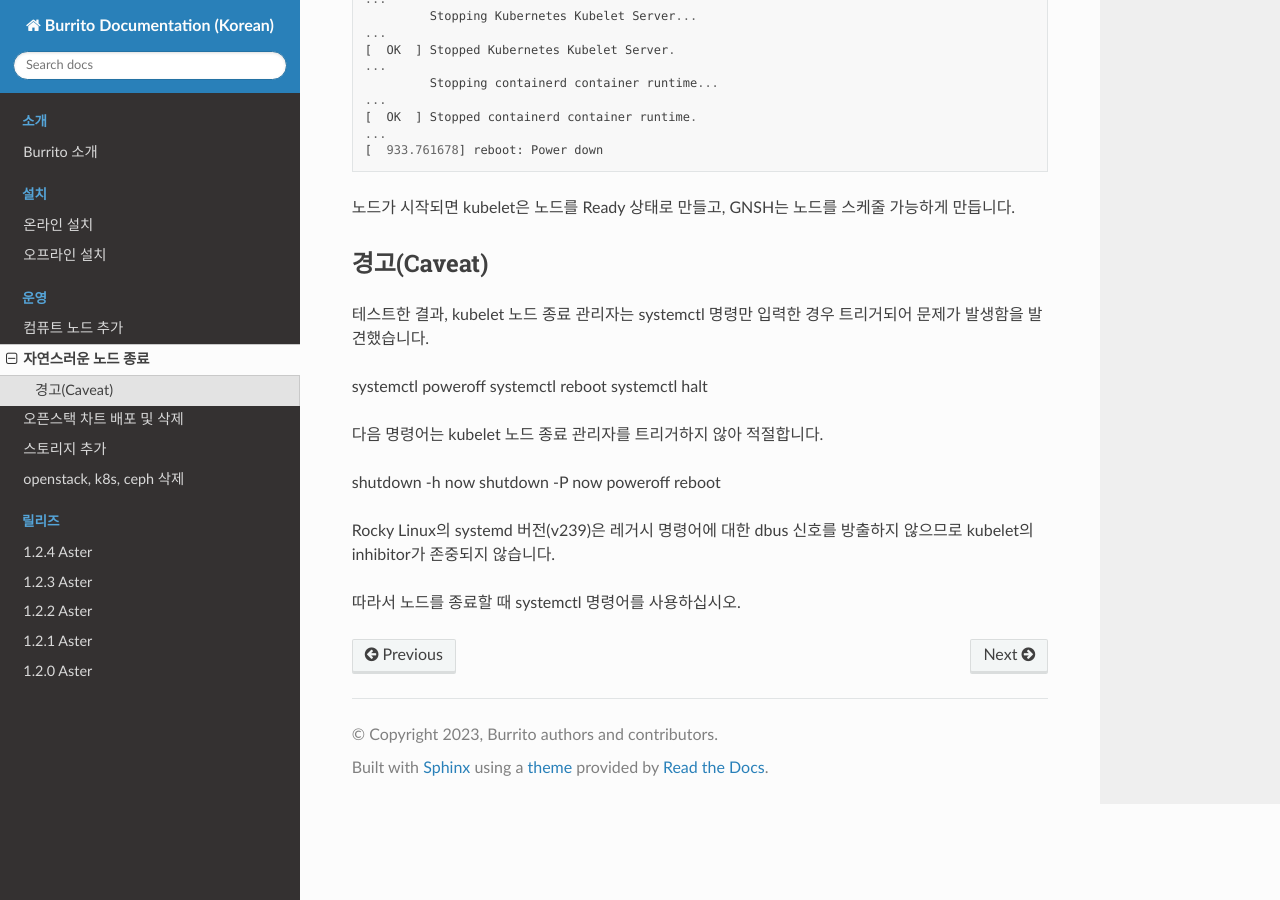
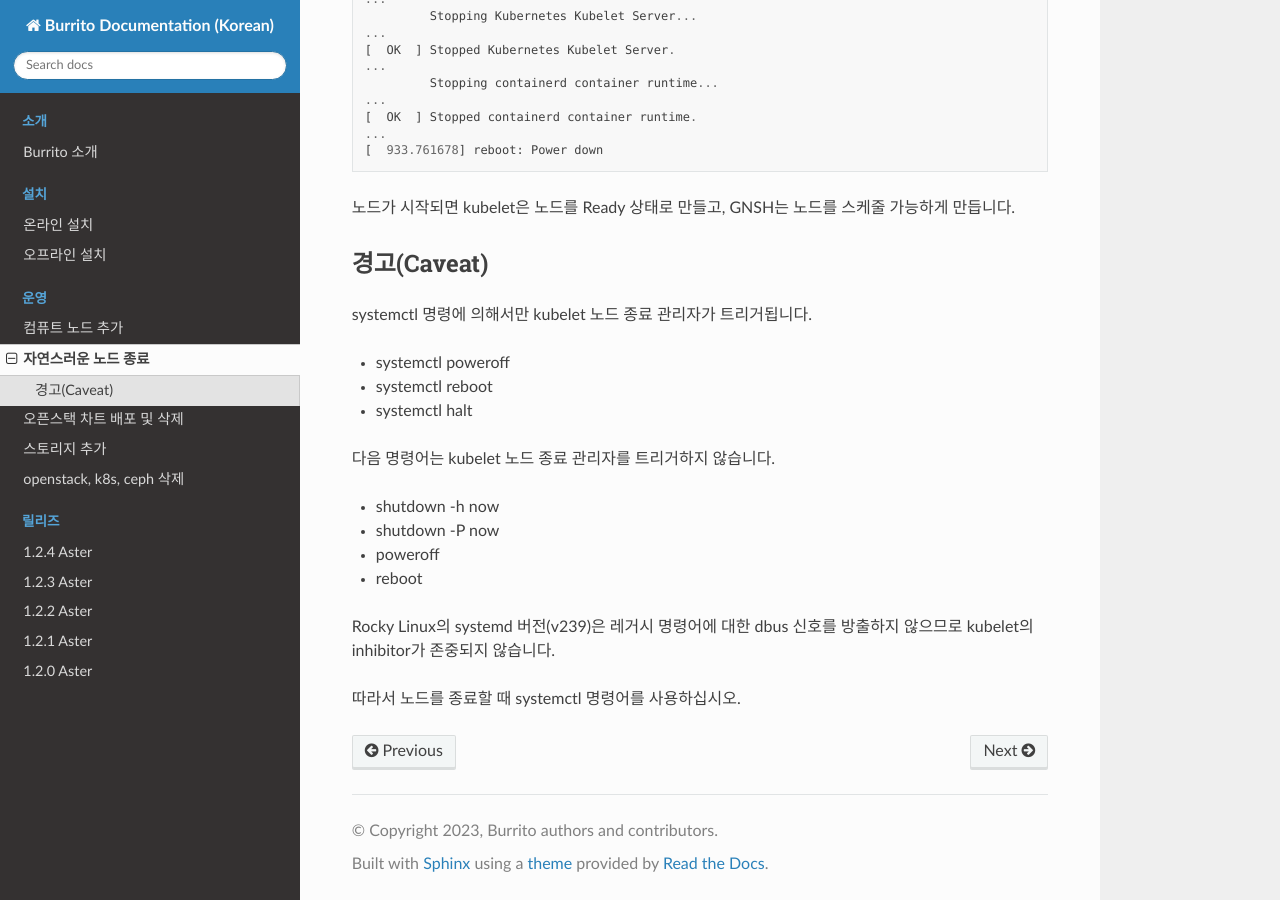
Before and after one commit to iorchard/burrito_docs_ko, a Sphinx documentation site: the page built from source/operation/graceful_node_shutdown.rst, in a window 1280 px wide and 900 px high, scrolled down 1512 px. Built offline with Sphinx 7.4.7 and the Read the Docs theme 2.0.0, drawn with Linux system fonts in a browser that asks for light colours; some of the changed text lies outside the part shown.

Commit message:
Update graceful_node_shutdown.rst

```diff
--- a/source/operation/graceful_node_shutdown.rst
+++ b/source/operation/graceful_node_shutdown.rst
@@ -1,4 +1,4 @@
-자연스러운 노드 종료
+정상적인 노드 종료
 ========================
 
 Kubernetes는 1.21 버전부터 Graceful Node Shutdown 기능을 갖고 있습니다.
@@ -80,18 +80,18 @@ GNSH는 노드가 시작되거나 종료/재부팅될 때 실행되는 짧은
 경고(Caveat)
 --------------
 
-테스트한 결과, kubelet 노드 종료 관리자는 systemctl 명령만 입력한 경우 트리거되어 문제가 발생함을 발견했습니다.
+systemctl 명령에 의해서만 kubelet 노드 종료 관리자가 트리거됩니다.
 
-systemctl poweroff
-systemctl reboot
-systemctl halt
+* systemctl poweroff
+* systemctl reboot
+* systemctl halt
 
-다음 명령어는 kubelet 노드 종료 관리자를 트리거하지 않아 적절합니다.
+다음 명령어는 kubelet 노드 종료 관리자를 트리거하지 않습니다.
 
-shutdown -h now
-shutdown -P now
-poweroff
-reboot
+* shutdown -h now
+* shutdown -P now
+* poweroff
+* reboot
 
 Rocky Linux의 systemd 버전(v239)은 레거시 명령어에 대한 dbus 신호를 방출하지 않으므로 kubelet의 inhibitor가 존중되지 않습니다.
 
```
Also changed, not shown: other parts of source/operation/graceful_node_shutdown.rst (+1 -1 lines).
